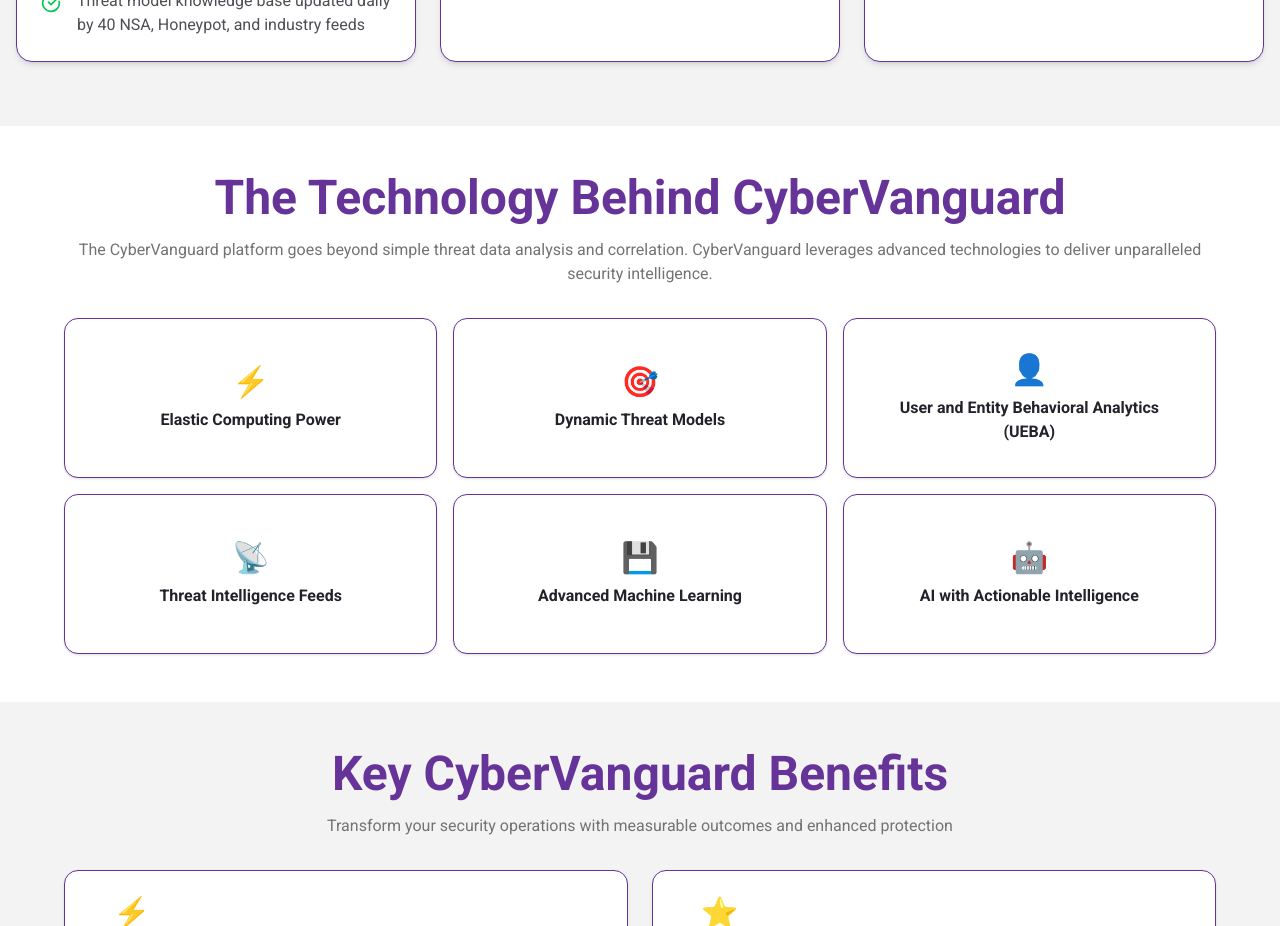
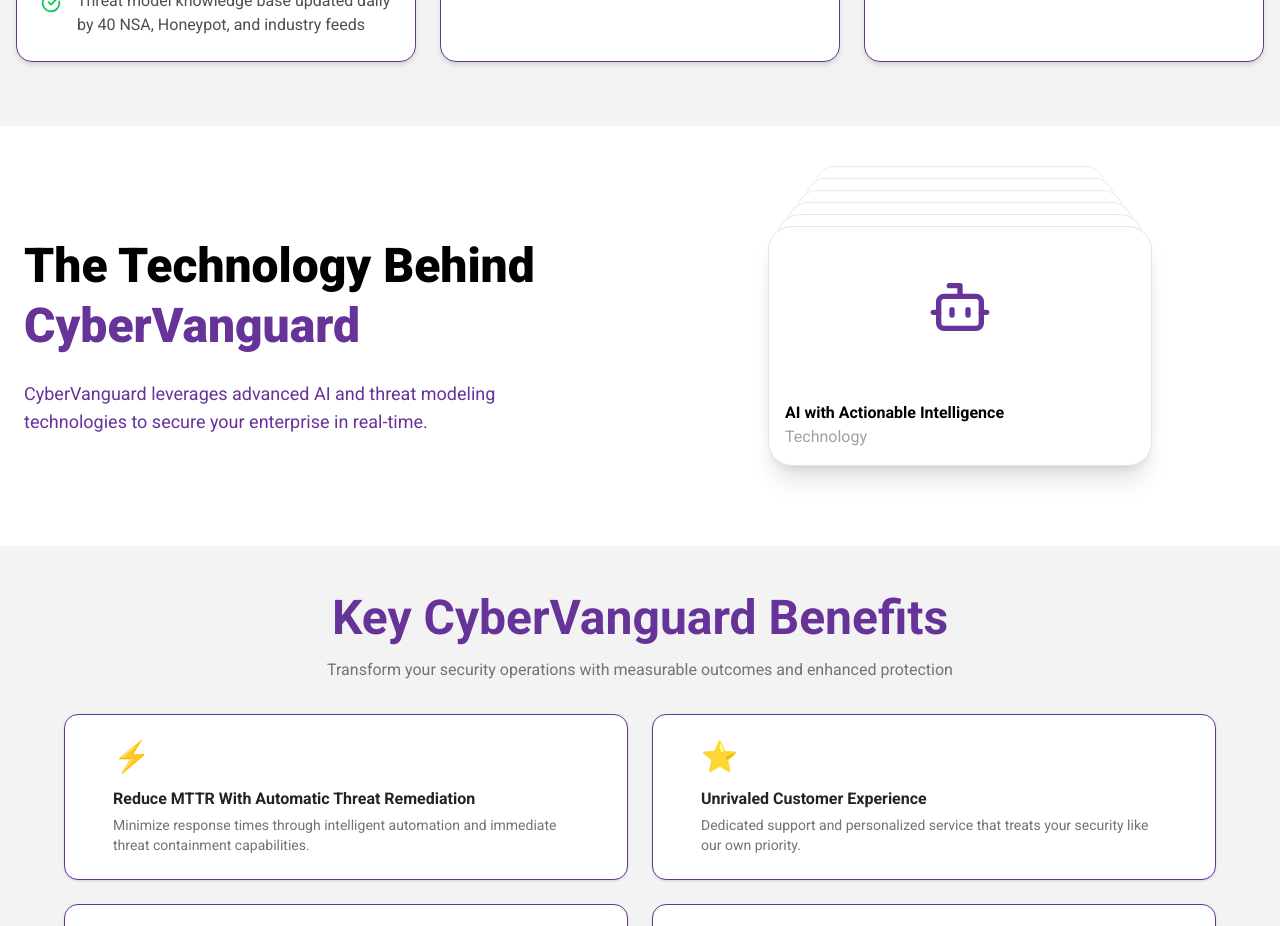
Before and after one commit to monoMonu/CyberAssured, a Next.js app: page /services/managed-services in a window 1280 px wide. Shown: the part 2460-3386 px from the top of the page. Built offline with nearby package versions, Linux system fonts and the light colour scheme.

Commit message:
changes-29May-v5

```diff
--- /dev/null
+++ b/components/ui/card-stack.tsx
@@ -0,0 +1,74 @@
+"use client";
+import { useEffect, useState } from "react";
+import { motion } from "motion/react";
+
+let interval: ReturnType<typeof setInterval> | undefined;
+
+type Card = {
+  id: number;
+  name: string;
+  designation: string;
+  content: React.ReactNode;
+};
+
+export const CardStack = ({
+  items,
+  offset,
+  scaleFactor,
+}: {
+  items: Card[];
+  offset?: number;
+  scaleFactor?: number;
+}) => {
+  const CARD_OFFSET = offset || 10;
+  const SCALE_FACTOR = scaleFactor || 0.06;
+  const [cards, setCards] = useState<Card[]>(items);
+
+  useEffect(() => {
+    startFlipping();
+
+    return () => clearInterval(interval);
+  }, []);
+  const startFlipping = () => {
+    interval = setInterval(() => {
+      setCards((prevCards: Card[]) => {
+        const newArray = [...prevCards]; // create a copy of the array
+        newArray.unshift(newArray.pop()!); // move the last element to the front
+        return newArray;
+      });
+    }, 5000);
+  };
+
+  return (
+    <div className="relative  h-60 w-60 md:h-60 md:w-96 mt-5">
+      {cards.map((card, index) => {
+        return (
+          <motion.div
+            key={card.id}
+            className="absolute dark:bg-black bg-white h-60 w-60 md:h-60 md:w-96 rounded-3xl p-4 shadow-xl border border-neutral-200 dark:border-white/[0.1]  shadow-black/[0.1] dark:shadow-white/[0.05] flex flex-col justify-between"
+            style={{
+              transformOrigin: "top center",
+            }}
+            animate={{
+              top: index * -CARD_OFFSET,
+              scale: 1 - index * SCALE_FACTOR, // decrease scale for cards that are behind
+              zIndex: cards.length - index, //  decrease z-index for the cards that are behind
+            }}
+          >
+            <div className="font-normal text-neutral-700 dark:text-neutral-200 justify-center mt-8">
+              {card.content}
+            </div>
+            <div>
+              <p className="text-black-900 font-bold dark:text-white">
+                {card.name}
+              </p>
+              <p className="text-neutral-400 font-normal dark:text-neutral-200">
+                {card.designation}
+              </p>
+            </div>
+          </motion.div>
+        );
+      })}
+    </div>
+  );
+};
--- a/components/ui/colourful-text.tsx
+++ /dev/null
@@ -1,54 +0,0 @@
-"use client";
-import React from "react";
-import { motion } from "motion/react";
-
-export function ColourfulText({ text }: { text: string }) {
-  const colors = [
-    "rgb(131, 179, 32)",
-    "rgb(47, 195, 106)",
-    "rgb(42, 169, 210)",
-    "rgb(4, 112, 202)",
-    "rgb(107, 10, 255)",
-    "rgb(183, 0, 218)",
-    "rgb(218, 0, 171)",
-    "rgb(230, 64, 92)",
-    "rgb(232, 98, 63)",
-    "rgb(249, 129, 47)",
-  ];
-
-  const [currentColors, setCurrentColors] = React.useState(colors);
-  const [count, setCount] = React.useState(0);
-
-  React.useEffect(() => {
-    const interval = setInterval(() => {
-      const shuffled = [...colors].sort(() => Math.random() - 0.5);
-      setCurrentColors(shuffled);
-      setCount((prev) => prev + 1);
-    }, 5000);
-
-    return () => clearInterval(interval);
-  }, []);
-
-  return text.split("").map((char, index) => (
-    <motion.span
-      key={`${char}-${count}-${index}`}
-      initial={{
-        y: 0,
-      }}
-      animate={{
-        color: currentColors[index % currentColors.length],
-        y: [0, -3, 0],
-        scale: [1, 1.01, 1],
-        filter: ["blur(0px)", `blur(5px)`, "blur(0px)"],
-        opacity: [1, 0.8, 1],
-      }}
-      transition={{
-        duration: 0.5,
-        delay: index * 0.05,
-      }}
-      className="inline-block whitespace-pre font-sans tracking-tight"
-    >
-      {char}
-    </motion.span>
-  ));
-}
--- a/sections/TechnologyBehindCVG.tsx
+++ b/sections/TechnologyBehindCVG.tsx
@@ -1,38 +1,57 @@
-import { Card, CardContent } from "@/components/ui/card";
-import { cn } from "@/lib/utils";
+'use client';
+
+import { CardStack } from "@/components/ui/card-stack";
+import {
+  Bolt,
+  Target,
+  User,
+  SatelliteDish,
+  BrainCircuit,
+  Bot,
+} from "lucide-react";
 
 const technologies = [
-   { icon: "⚡", label: "Elastic Computing Power" },
-   { icon: "🎯", label: "Dynamic Threat Models" },
-   { icon: "👤", label: "User and Entity Behavioral Analytics (UEBA)" },
-   { icon: "📡", label: "Threat Intelligence Feeds" },
-   { icon: "💾", label: "Advanced Machine Learning" },
-   { icon: "🤖", label: "AI with Actionable Intelligence" },
+  { id: 1, icon: <Bolt className="h-16 w-16 text-primary" />, label: "Elastic Computing Power" },
+  { id: 2, icon: <Target className="h-16 w-16 text-primary" />, label: "Dynamic Threat Models" },
+  { id: 3, icon: <User className="h-16 w-16 text-primary" />, label: "User & Entity Behavioral Analytics (UEBA)" },
+  { id: 4, icon: <SatelliteDish className="h-16 w-16 text-primary" />, label: "Threat Intelligence Feeds" },
+  { id: 5, icon: <BrainCircuit className="h-16 w-16 text-primary" />, label: "Advanced Machine Learning" },
+  { id: 6, icon: <Bot className="h-16 w-16 text-primary" />, label: "AI with Actionable Intelligence" },
 ];
 
 export default function TechnologyBehindCVG() {
   return (
-      <section className="py-12 px-4 md:px-8 lg:px-16 max-w-screen-xl mx-auto">
-         <div className="text-center mb-8">
-            <h2 className="text-3xl md:text-5xl font-bold text-primary">
-               The Technology Behind CyberVanguard
+    <section className="py-20 px-6 bg-white text-black">
+      <div className="max-w-screen-xl mx-auto flex flex-col lg:flex-row items-center justify-between gap-12">
+
+        {/* Left Text Section */}
+        <div className="lg:w-1/2 text-center lg:text-left">
+          <h2 className="text-4xl sm:text-5xl font-extrabold leading-tight">
+            <span className="text-black">The Technology Behind </span>
+            <span className="text-primary">CyberVanguard</span>
           </h2>
-            <p className="text-muted-foreground mt-4 mx-auto">
-               The CyberVanguard platform goes beyond simple threat data analysis and correlation.
-               CyberVanguard leverages advanced technologies to deliver unparalleled security intelligence.
+          <p className="mt-6 text-lg text-primary max-w-lg">
+            CyberVanguard leverages advanced AI and threat modeling technologies to secure your enterprise in real-time.
           </p>
         </div>
-         <div className="grid gap-4 grid-cols-1 sm:grid-cols-2 md:grid-cols-3">
-            {technologies.map((tech) => (
-               <Card key={tech.label} className="text-center items-center justify-center min-h-40 px-6">
-                  <CardContent>
-                     <div className="text-3xl mb-2">{tech.icon}</div>
-                     <p className="font-semibold text-[color:var(--foreground)]">
-                        {tech.label}
-                     </p>
-                  </CardContent>
-               </Card>
-            ))}
+
+        {/* Right CardStack Section */}
+        <div className="lg:w-1/2 flex justify-center">
+          <CardStack
+            items={technologies.map((tech) => ({
+              id: tech.id,
+              name: tech.label, // keep this a plain string
+              designation: "Technology",
+              content: (
+                <div className="flex justify-center items-center mb-4">
+                  {tech.icon}
+                </div>
+              ),
+            }))}
+            offset={12}
+            scaleFactor={0.05}
+          />
+        </div>
       </div>
     </section>
   );
```
Lines whose indentation alone changed are shown as unchanged.
